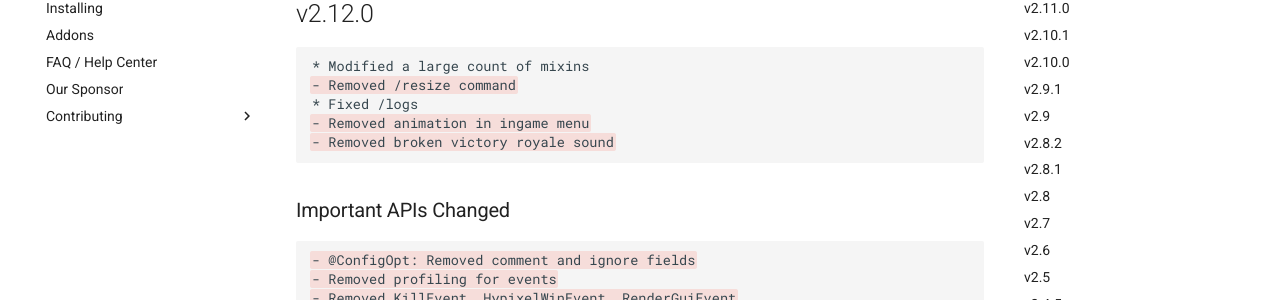
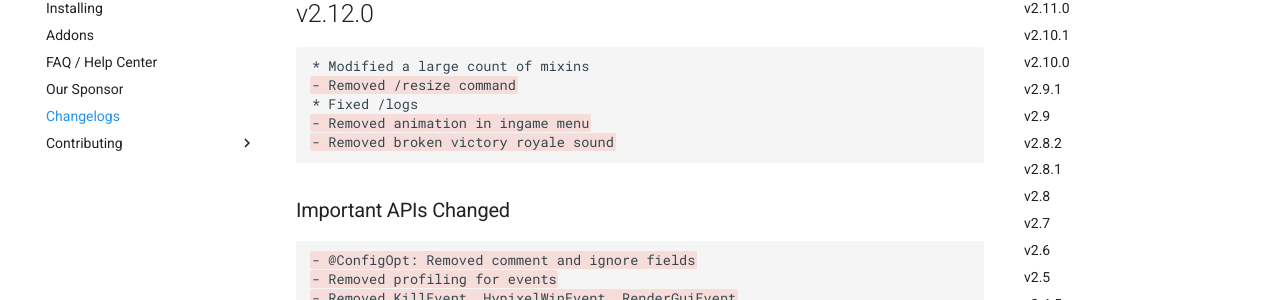
Before and after one commit to hyperiumjailbreak/hyperiumjailbreak.github.io, an MkDocs documentation site: the page built from docs/changelogs.md, in a window 1280 px wide. Shown: the part 184-484 px from the top of the page. Built offline with MkDocs 1.6.1 and Material for MkDocs 9.7.7, drawn with Linux system fonts in a browser that asks for light colours; comment, search, counter and statistics services are not loaded.

Commit message:
Link changelogs

```diff
--- a/mkdocs.yml
+++ b/mkdocs.yml
@@ -58,6 +58,7 @@ nav:
   - Addons: addons.md
   - 'FAQ / Help Center': faq.md
   - 'Our Sponsor': cloudrepo.md
+  - Changelogs: changelogs.md
   - Contributing:
     - 'Development Guide': contrib/development.md
     - 'Code of Conduct': contrib/CODE_OF_CONDUCT.md
```
